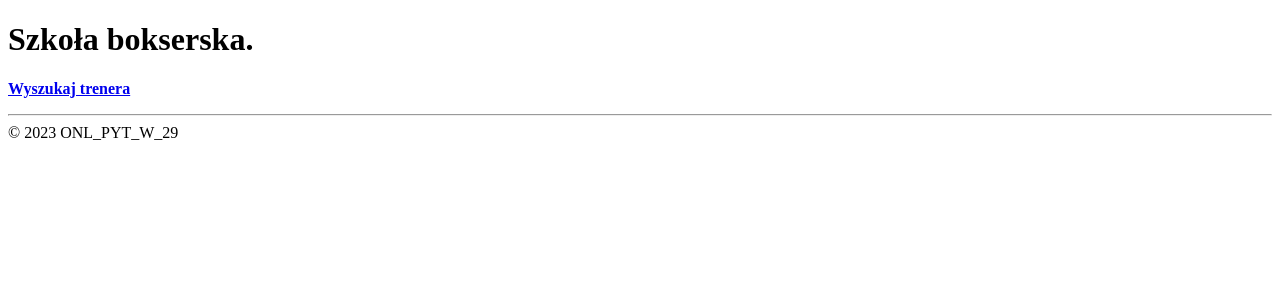
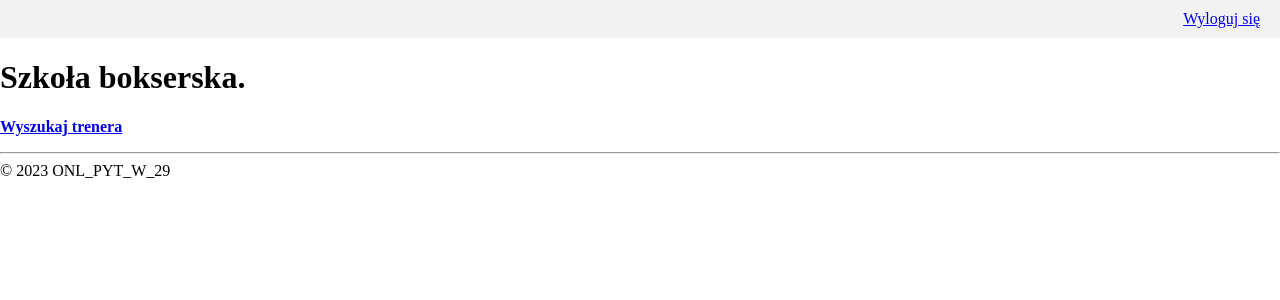
Before and after one commit to MariuszProkop/box2, a Django app: page / in a window 1280 px wide. Shown: the top 300 px of the page. Run offline with Django 4.2, Linux system fonts and the light colour scheme; the visitor is signed in with stand-in values (Sample User, id 1); data that the repository does not hold is empty.

Commit message:
commit1branch3

```diff
--- a/templates/base.html
+++ b/templates/base.html
@@ -1,17 +1,39 @@
-<!doctype html>
+<!DOCTYPE html>
 <html>
 <head>
     <meta charset="utf-8">
     <title>{% block title %}Main Page{% endblock %}</title>
+
+    <style>
+        body {
+            margin: 0;
+            padding: 0;
+        }
+
+        .header {
+            background-color: #f2f2f2;
+            padding: 10px;
+            text-align: right;
+        }
+
+        .logout-link {
+            margin-right: 10px;
+        }
+    </style>
 </head>
 <body>
+
+<div class="header">
+    {% if user.is_authenticated %}
+        <a class="logout-link" href="{% url 'logout' %}?next={% url 'baza' %}">Wyloguj się</a>
+    {% endif %}
+</div>
+
 <h1>Szkoła bokserska.</h1>
 
 {% for boxing_class in boxingclassess %}
     <h2>{{ boxing_class.name }}</h2>
     <p>{{ boxing_class.description }}</p>
-
-
     <a href="{% url 'boxing_class_detail' pk=boxing_class.pk %}">{{ boxing_class.class_name }} </a><br>
 {% endfor %}
 
@@ -25,5 +47,6 @@
 <hr>
 &copy; 2023 ONL_PYT_W_29
 {% endblock %}
+
 </body>
 </html>
--- a/templates/baza.html
+++ b/templates/baza.html
@@ -4,5 +4,6 @@
         <a href="{% url 'logout' %}?next={% url 'index' %}">Wyloguj</a>
     {% else %}
         <p><a href="/login">Zaloguj się</a></p>
+        <p><a href="{% url 'add_user' %}">Zarejestruj się</a></p>
     {% endif %}
 </footer>
```
Lines whose indentation alone changed are shown as unchanged.
